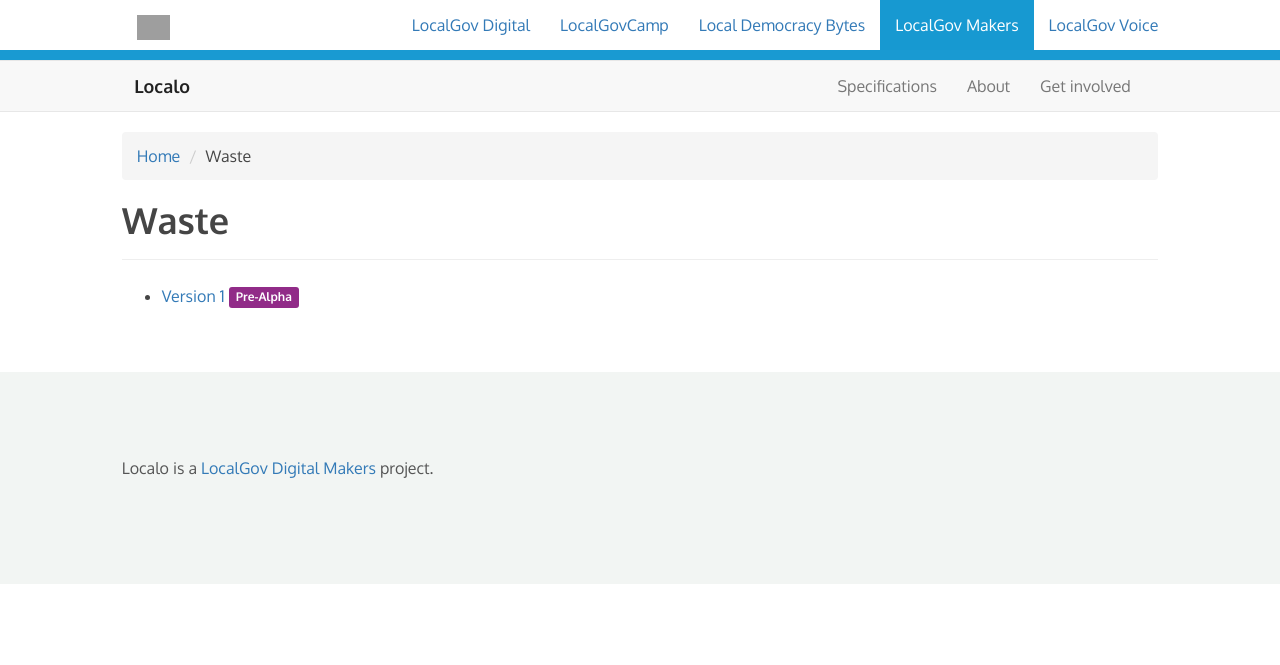
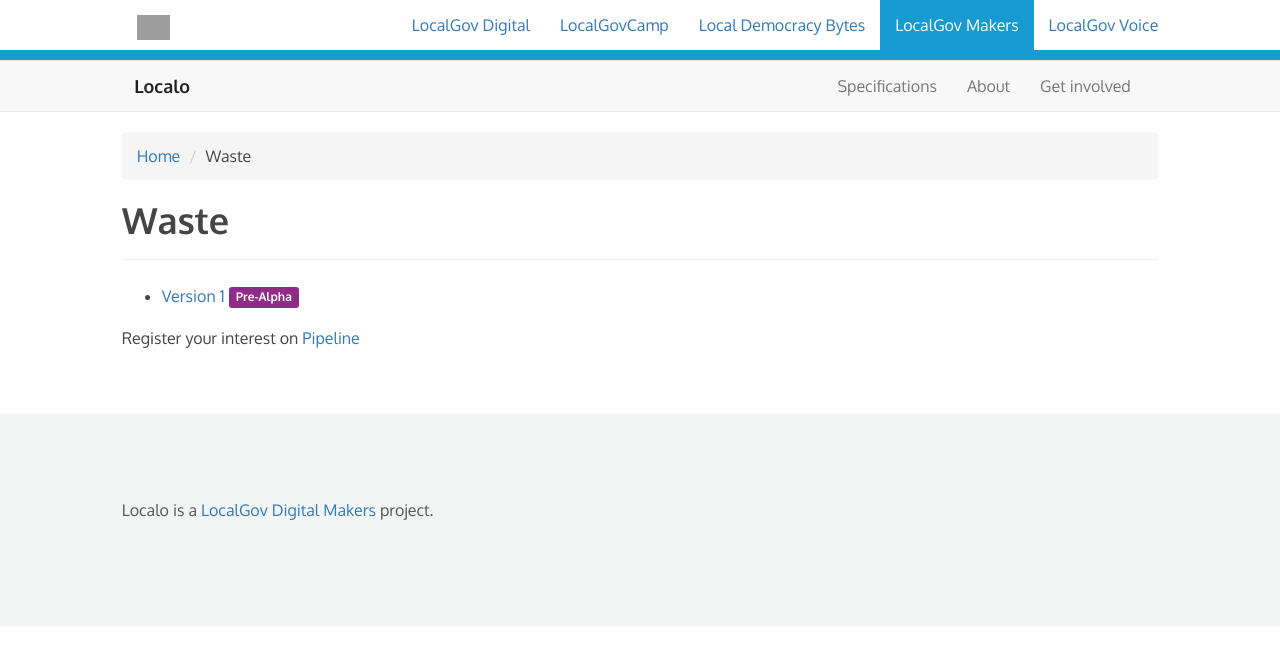
Before and after one commit to LocalGovDigital/localo, a Jekyll site: the page built from waste/index.md, in a window 1280 px wide. Shown: the top 665 px of the page. Built offline with Jekyll 4.4.1, drawn with Linux system fonts in a browser that asks for light colours; nearby versions of some CDN libraries; grey boxes are pictures that could not be loaded.

Commit message:
Update index.md

```diff
--- a/waste/index.md
+++ b/waste/index.md
@@ -4,3 +4,5 @@ type: index
 ---
 {% assign version_category = page.category %}
 {% include _versions-links.html %}
+
+<p>Register your interest on <a href="http://pipeline.localgovdigital.info/wiki/31/localo-waste">Pipeline</a></p>
```
